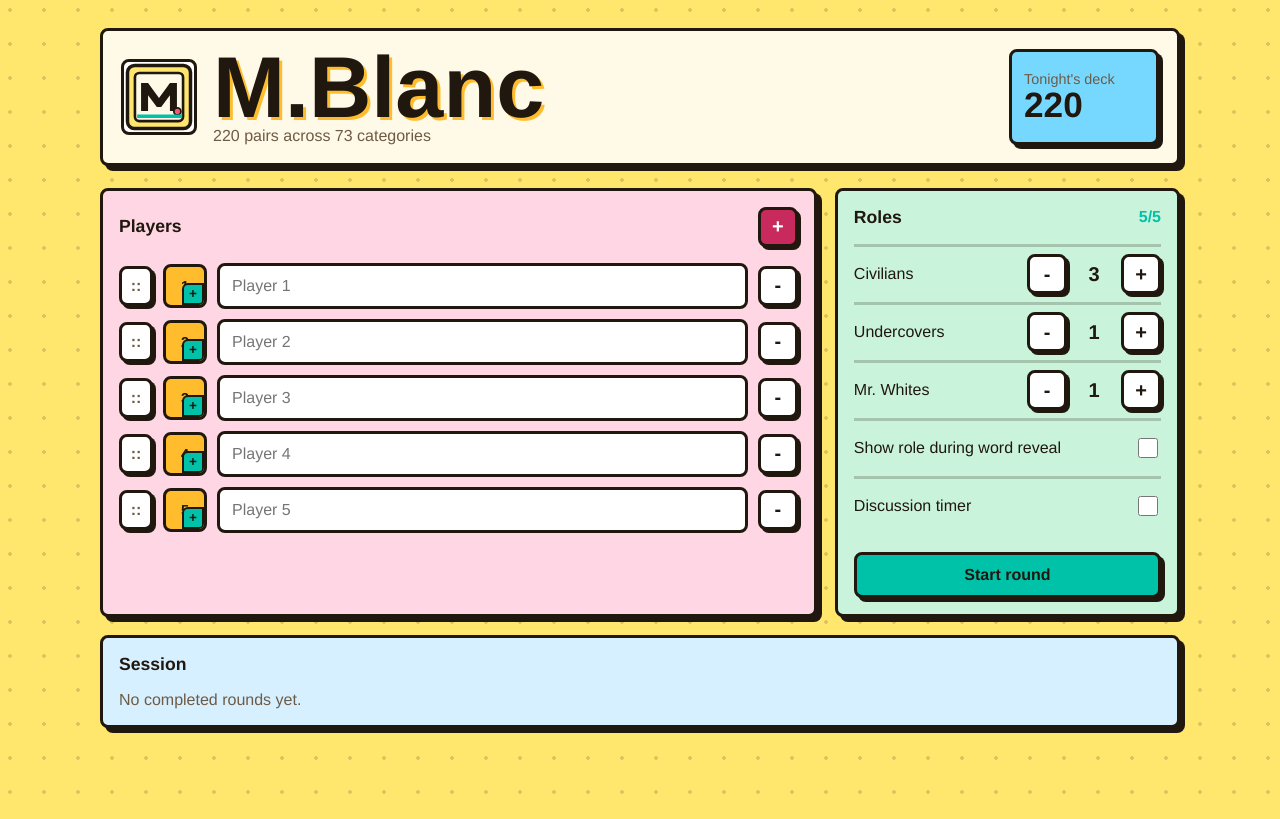
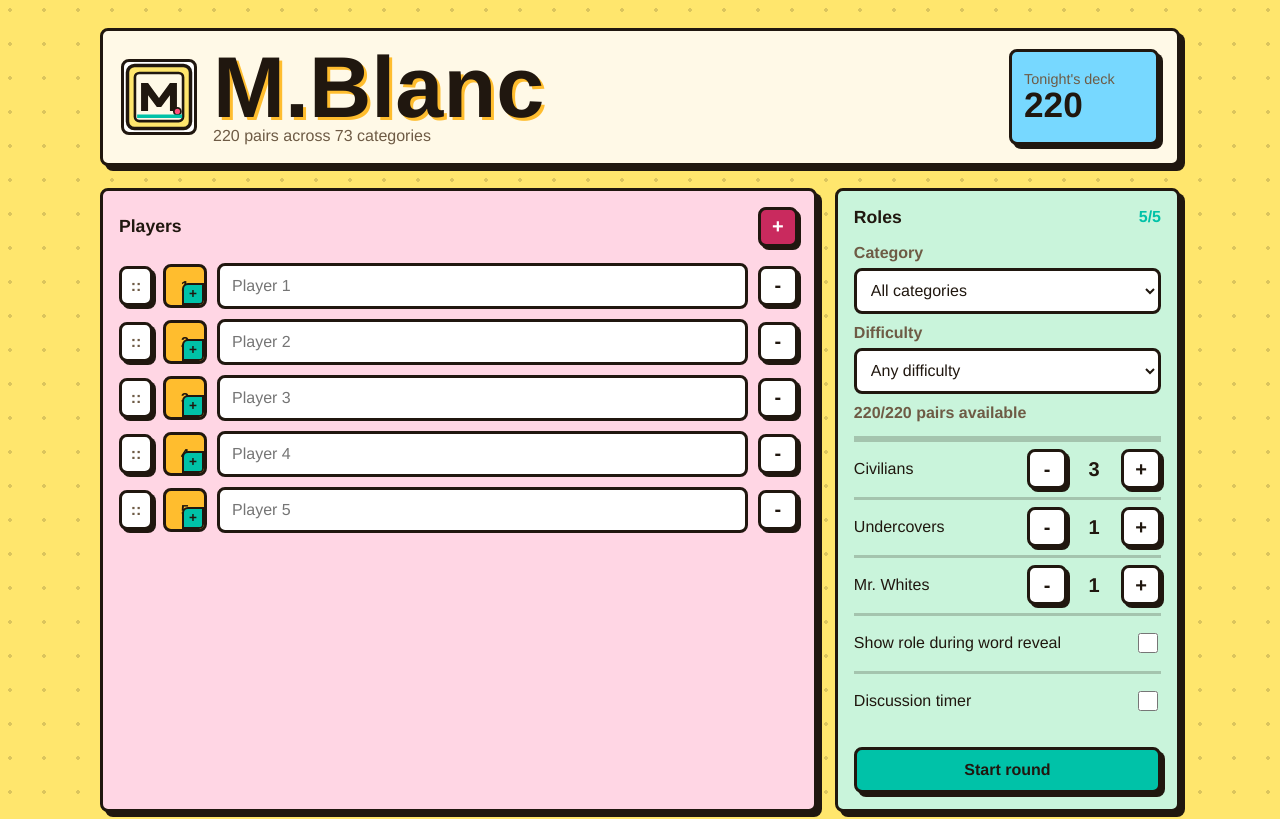
Before and after one commit to PierreBhs/monsieur-blanc, a React (Vite) app: page / in a window 1280 px wide. Shown: the top 819 px of the page. Built offline with nearby package versions, Linux system fonts and the light colour scheme.

Commit message:
Add deck category and difficulty filters

```diff
--- a/src/App.tsx
+++ b/src/App.tsx
@@ -1,6 +1,7 @@
 import { useEffect, useMemo, useState, type ChangeEvent, type DragEvent } from "react";
 import { WordHelp } from "./WordHelp";
 import {
+  DeckFilterControls,
   DiscussionTimer,
   FitText,
   PlayerAvatar,
@@ -13,6 +14,13 @@ import {
   roleTotal,
   winnerLabel,
 } from "./components/gameUi";
+import {
+  allCategories,
+  anyDifficulty,
+  deckCategoryOptions,
+  filterWordPairs,
+  type DifficultyFilter,
+} from "./decks/filters";
 import { wordPairs } from "./decks/wordPairs";
 import {
   chooseRandomActiveAssignment,
@@ -34,6 +42,8 @@ const savedShowRolesKey = "mr-white.show-roles";
 const savedTimerEnabledKey = "mr-white.timer-enabled";
 const savedTimerSecondsKey = "mr-white.timer-seconds";
 const savedRoundHistoryKey = "mr-white.round-history";
+const savedDeckCategoryKey = "mr-white.deck-category";
+const savedDeckDifficultyKey = "mr-white.deck-difficulty";
 const defaultTimerSeconds = 120;
 const minTimerSeconds = 30;
 const maxTimerSeconds = 600;
@@ -61,6 +71,8 @@ function App() {
   const [showRoles, setShowRoles] = useState(loadShowRoles);
   const [timerEnabled, setTimerEnabled] = useState(loadTimerEnabled);
   const [timerSeconds, setTimerSeconds] = useState(loadTimerSeconds);
+  const [deckCategory, setDeckCategory] = useState(loadDeckCategory);
+  const [deckDifficulty, setDeckDifficulty] = useState<DifficultyFilter>(loadDeckDifficulty);
   const [round, setRound] = useState<Round | null>(null);
   const [phase, setPhase] = useState<PlayPhase>("reveal");
   const [activeIndex, setActiveIndex] = useState(0);
@@ -83,11 +95,17 @@ function App() {
   const activeAssignment = round?.assignments[activeIndex];
   const roleMismatch = totalRoles !== players.length;
   const activeAssignments = round?.assignments.filter((assignment) => !eliminatedIds.has(assignment.player.id)) ?? [];
+  const categoryOptions = useMemo(() => deckCategoryOptions(wordPairs), []);
+  const filteredWordPairs = useMemo(
+    () => filterWordPairs(wordPairs, { category: deckCategory, difficulty: deckDifficulty }),
+    [deckCategory, deckDifficulty],
+  );
+  const deckEmpty = filteredWordPairs.length === 0;
 
   const deckStats = useMemo(() => {
-    const categories = new Set(wordPairs.map((pair) => pair.category));
-    return `${wordPairs.length} pairs across ${categories.size} categories`;
-  }, []);
+    const categories = new Set(filteredWordPairs.map((pair) => pair.category));
+    return `${filteredWordPairs.length} pairs across ${categories.size} categories`;
+  }, [filteredWordPairs]);
   const sessionStats = useMemo(() => calculateSessionStats(roundHistory), [roundHistory]);
 
   useEffect(() => {
@@ -137,6 +155,17 @@ function App() {
   function updateRoundHistory(nextRoundHistory: RoundHistoryEntry[]) {
     setRoundHistory(nextRoundHistory);
     localStorage.setItem(savedRoundHistoryKey, JSON.stringify(nextRoundHistory));
+  }
+
+  function updateDeckCategory(nextDeckCategory: string) {
+    setDeckCategory(nextDeckCategory);
+    localStorage.setItem(savedDeckCategoryKey, JSON.stringify(nextDeckCategory));
+  }
+
+  function updateDeckDifficulty(nextDeckDifficulty: string) {
+    const normalizedDifficulty = normalizeDeckDifficulty(nextDeckDifficulty);
+    setDeckDifficulty(normalizedDifficulty);
+    localStorage.setItem(savedDeckDifficultyKey, JSON.stringify(normalizedDifficulty));
   }
 
   function updatePlayerName(id: string, name: string) {
@@ -254,7 +283,7 @@ function App() {
       const nextRound = createRound({
         players: players.map((player) => ({ ...player, name: player.name.trim() })),
         counts,
-        deck: wordPairs,
+        deck: filteredWordPairs,
       });
 
       setRound(nextRound);
@@ -676,6 +705,16 @@ function App() {
               </span>
             </div>
 
+            <DeckFilterControls
+              categories={categoryOptions}
+              category={deckCategory}
+              difficulty={deckDifficulty}
+              filteredCount={filteredWordPairs.length}
+              totalCount={wordPairs.length}
+              onCategoryChange={updateDeckCategory}
+              onDifficultyChange={updateDeckDifficulty}
+            />
+
             <RoleCounter
               label="Civilians"
               value={counts.civilian}
@@ -723,7 +762,7 @@ function App() {
 
             <div className="start-area">
               {error && <p className="error-text">{error}</p>}
-              <button className="primary-button" type="button" onClick={startRound} disabled={roleMismatch}>
+              <button className="primary-button" type="button" onClick={startRound} disabled={roleMismatch || deckEmpty}>
                 Start round
               </button>
             </div>
@@ -838,6 +877,39 @@ function loadRoundHistory(): RoundHistoryEntry[] {
   }
 }
 
+function loadDeckCategory(): string {
+  const saved = localStorage.getItem(savedDeckCategoryKey);
+
+  if (!saved) {
+    return allCategories;
+  }
+
+  try {
+    const parsed = JSON.parse(saved);
+    return typeof parsed === "string" ? parsed : allCategories;
+  } catch {
+    return allCategories;
+  }
+}
+
+function loadDeckDifficulty(): DifficultyFilter {
+  const saved = localStorage.getItem(savedDeckDifficultyKey);
+
+  if (!saved) {
+    return anyDifficulty;
+  }
+
+  try {
+    return normalizeDeckDifficulty(JSON.parse(saved));
+  } catch {
+    return anyDifficulty;
+  }
+}
+
+function normalizeDeckDifficulty(value: unknown): DifficultyFilter {
+  return value === "easy" || value === "tricky" || value === anyDifficulty ? value : anyDifficulty;
+}
+
 function trimCountsToPlayers(counts: RoleCounts, playerCount: number): RoleCounts {
   const nextCounts = { ...counts };
 
--- a/src/components/gameUi.tsx
+++ b/src/components/gameUi.tsx
@@ -202,6 +202,55 @@ type SessionSummaryProps = {
   onClear: () => void;
 };
 
+type DeckFilterControlsProps = {
+  categories: { value: string; label: string; count: number }[];
+  category: string;
+  difficulty: string;
+  filteredCount: number;
+  totalCount: number;
+  onCategoryChange: (category: string) => void;
+  onDifficultyChange: (difficulty: string) => void;
+};
+
+export function DeckFilterControls({
+  categories,
+  category,
+  difficulty,
+  filteredCount,
+  totalCount,
+  onCategoryChange,
+  onDifficultyChange,
+}: DeckFilterControlsProps) {
+  return (
+    <div className="deck-controls">
+      <label>
+        <span>Category</span>
+        <select value={category} onChange={(event) => onCategoryChange(event.target.value)}>
+          <option value="all">All categories</option>
+          {categories.map((option) => (
+            <option value={option.value} key={option.value}>
+              {option.label} ({option.count})
+            </option>
+          ))}
+        </select>
+      </label>
+
+      <label>
+        <span>Difficulty</span>
+        <select value={difficulty} onChange={(event) => onDifficultyChange(event.target.value)}>
+          <option value="any">Any difficulty</option>
+          <option value="easy">Easy</option>
+          <option value="tricky">Tricky</option>
+        </select>
+      </label>
+
+      <p className={filteredCount > 0 ? "deck-count" : "error-text"}>
+        {filteredCount}/{totalCount} pairs available
+      </p>
+    </div>
+  );
+}
+
 export function SessionSummary({ history, stats, onClear }: SessionSummaryProps) {
   return (
     <section className="panel session-panel">
--- /dev/null
+++ b/src/decks/filters.ts
@@ -0,0 +1,45 @@
+import type { WordPair } from "../game/types";
+
+export const allCategories = "all";
+export const anyDifficulty = "any";
+
+export type DifficultyFilter = typeof anyDifficulty | "easy" | "tricky";
+
+export type DeckFilter = {
+  category: string;
+  difficulty: DifficultyFilter;
+};
+
+export type DeckCategoryOption = {
+  value: string;
+  label: string;
+  count: number;
+};
+
+export function filterWordPairs(deck: WordPair[], filter: DeckFilter): WordPair[] {
+  return deck.filter((pair) => {
+    const categoryMatches = filter.category === allCategories || pair.category === filter.category;
+    const difficultyMatches =
+      filter.difficulty === anyDifficulty || wordPairDifficulty(pair) === filter.difficulty;
+
+    return categoryMatches && difficultyMatches;
+  });
+}
+
+export function deckCategoryOptions(deck: WordPair[]): DeckCategoryOption[] {
+  const categoryCounts = new Map<string, number>();
+
+  for (const pair of deck) {
+    categoryCounts.set(pair.category, (categoryCounts.get(pair.category) ?? 0) + 1);
+  }
+
+  return Array.from(categoryCounts.entries())
+    .map(([label, count]) => ({ value: label, label, count }))
+    .sort((left, right) => left.label.localeCompare(right.label));
+}
+
+export function wordPairDifficulty(pair: WordPair): Exclude<DifficultyFilter, "any"> {
+  const hasComplexWord = [pair.civilian, pair.undercover].some((word) => /[\s-]/.test(word) || word.length > 12);
+
+  return hasComplexWord ? "tricky" : "easy";
+}
--- a/src/styles.css
+++ b/src/styles.css
@@ -40,7 +40,8 @@ body {
 }
 
 button,
-input {
+input,
+select {
   font: inherit;
 }
 
@@ -332,6 +333,16 @@ input {
   background: var(--surface-2);
 }
 
+select {
+  min-width: 0;
+  height: 46px;
+  border: 3px solid var(--border);
+  border-radius: 8px;
+  padding: 0 10px;
+  color: var(--text);
+  background: var(--surface-2);
+}
+
 input[type="checkbox"] {
   width: 20px;
   height: 20px;
@@ -339,6 +350,11 @@ input[type="checkbox"] {
 }
 
 input:focus {
+  outline: 3px solid var(--sky);
+  border-color: var(--border);
+}
+
+select:focus {
   outline: 3px solid var(--sky);
   border-color: var(--border);
 }
@@ -378,6 +394,28 @@ input:focus {
   gap: 12px;
   min-height: 58px;
   border-top: 3px solid rgba(32, 23, 15, 0.22);
+}
+
+.deck-controls {
+  display: grid;
+  gap: 10px;
+  border-bottom: 3px solid rgba(32, 23, 15, 0.22);
+  padding-bottom: 14px;
+}
+
+.deck-controls label {
+  display: grid;
+  gap: 6px;
+}
+
+.deck-controls label span,
+.deck-count {
+  color: var(--muted);
+  font-weight: 800;
+}
+
+.deck-count {
+  margin: 0;
 }
 
 .role-counter:first-of-type {
```
Also changed, not shown: 1 other file (tests, documents, lock files or other folders).
